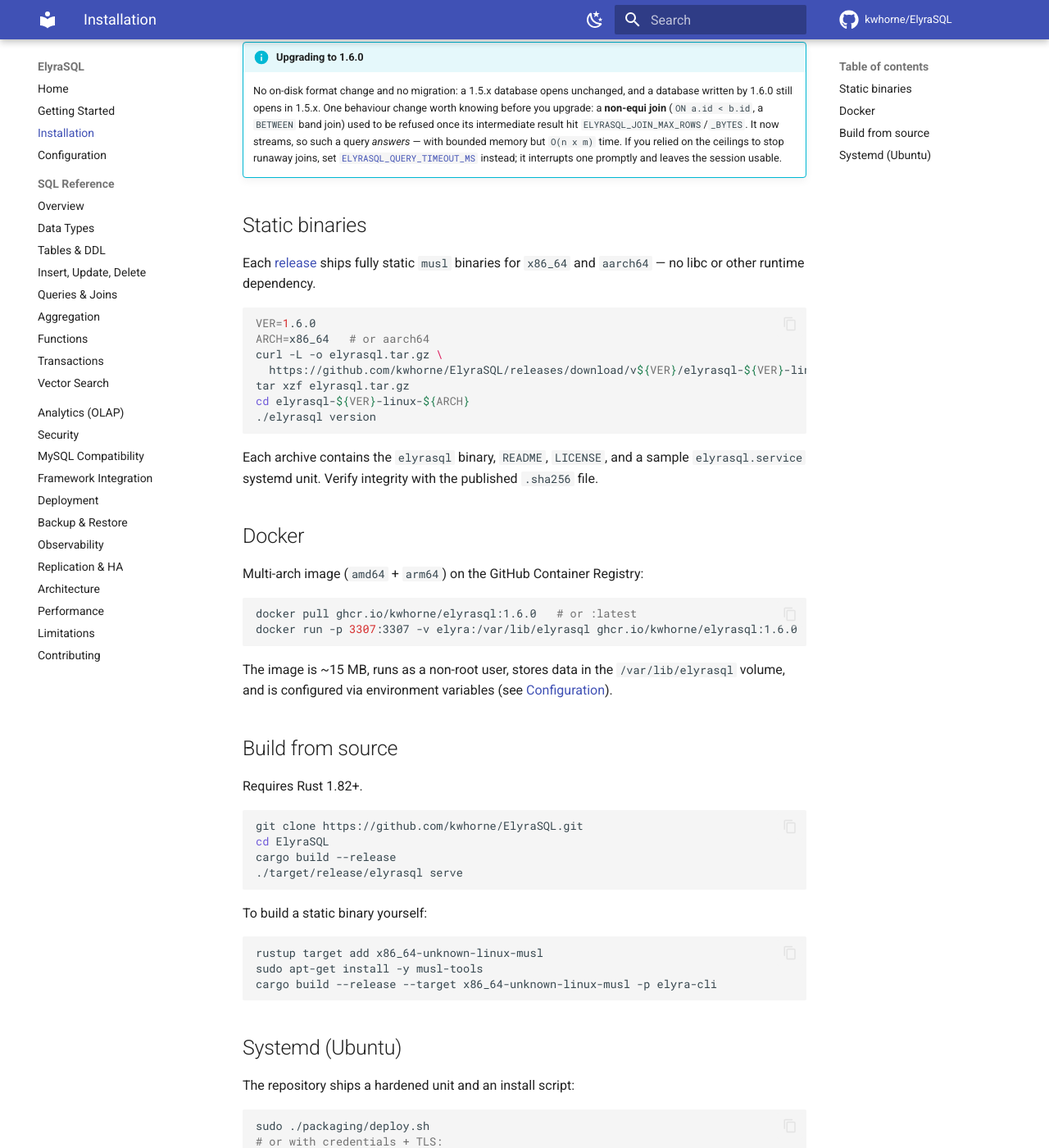
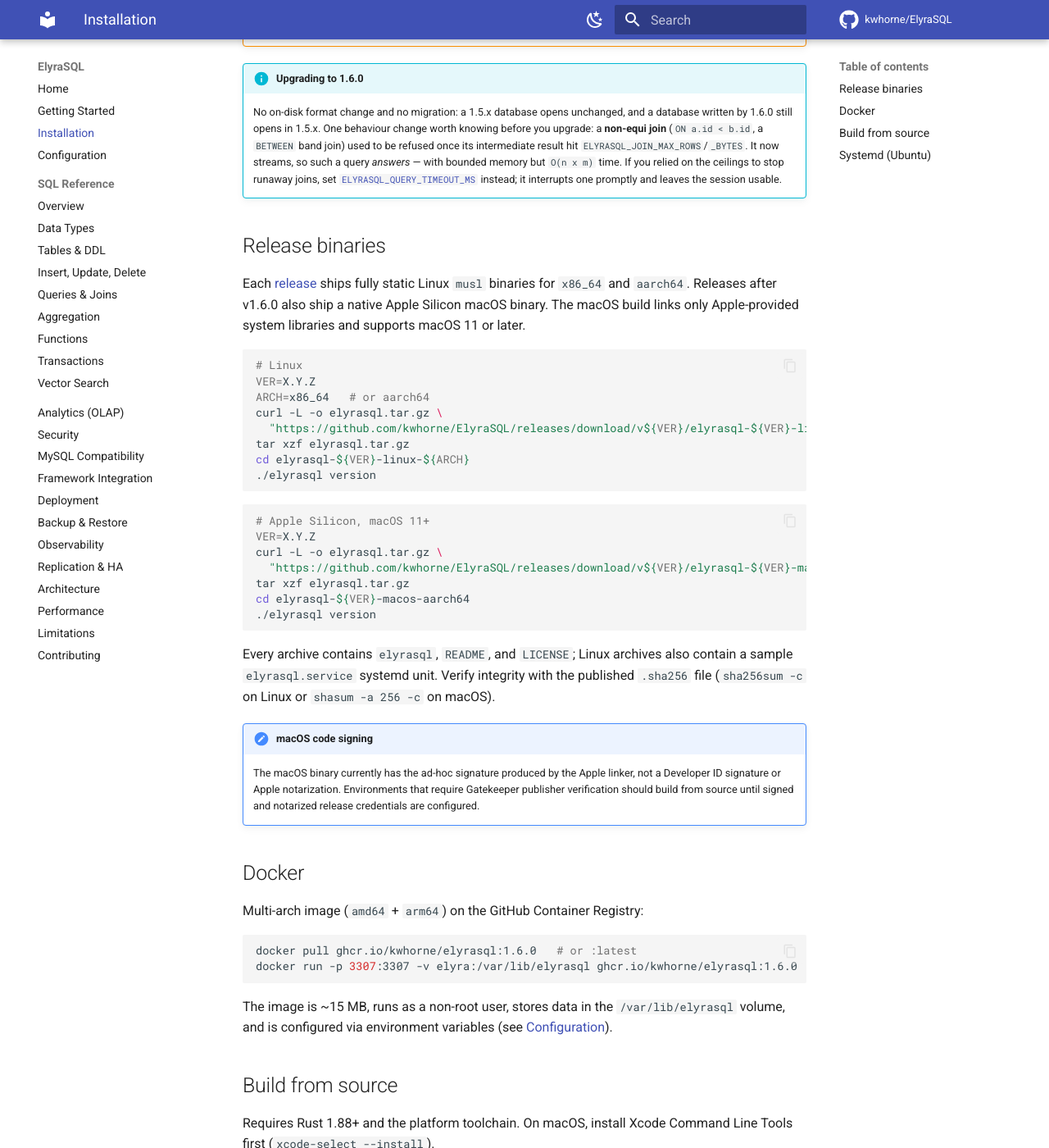
Before and after one commit to kwhorne/ElyraSQL, an MkDocs documentation site: the page built from docs/installation.md, in a window 1280 px wide and 1400 px high, scrolled down 434 px. Shown: the whole window at 82% size. Built offline with MkDocs 1.6.1 and Material for MkDocs 9.7.7, drawn with Linux system fonts in a browser that asks for light colours; comment, search, counter and statistics services are not loaded; some of the changed text lies outside the part shown.

Commit message:
Add Apple Silicon macOS releases
Gate native aarch64-apple-darwin builds in CI and publish verified macOS archives with a macOS 11 deployment floor.

Fix Unix tempfile cleanup and target metadata, correct the Rust 1.88 MSRV, and document the unsigned/notarization limitation.

````diff
--- a/Cargo.toml
+++ b/Cargo.toml
@@ -17,7 +17,7 @@
 [workspace.package]
 version = "1.6.0"
 edition = "2021"
-rust-version = "1.82"
+rust-version = "1.88"
 license = "MIT"
 authors = ["Elyra"]
 repository = "https://github.com/elyra/elyra-sql"
--- a/docs/getting-started.md
+++ b/docs/getting-started.md
@@ -12,7 +12,7 @@
       ghcr.io/kwhorne/elyrasql:latest
     ```
 
-=== "Static binary"
+=== "Release binary"
 
     Download the release for your architecture from the
     [releases page](https://github.com/kwhorne/ElyraSQL/releases), then:
--- a/docs/installation.md
+++ b/docs/installation.md
@@ -1,6 +1,7 @@
 # Installation
 
-ElyraSQL targets **Ubuntu 24.04+** for production but runs anywhere Rust does.
+ElyraSQL release builds target **Ubuntu 24.04+** and **Apple Silicon macOS
+11+**. Intel Macs are not supported.
 
 !!! warning "Upgrading to 1.5.0 or later"
 
@@ -27,25 +28,45 @@
     runaway joins, set [`ELYRASQL_QUERY_TIMEOUT_MS`](configuration.md) instead; it
     interrupts one promptly and leaves the session usable.
 
-## Static binaries
+## Release binaries
 
 Each [release](https://github.com/kwhorne/ElyraSQL/releases) ships fully static
-`musl` binaries for `x86_64` and `aarch64` — no libc or other runtime
-dependency.
+Linux `musl` binaries for `x86_64` and `aarch64`. Releases after v1.6.0 also
+ship a native Apple Silicon macOS binary. The macOS build links only
+Apple-provided system libraries and supports macOS 11 or later.
 
 ```bash
-VER=1.6.0
+# Linux
+VER=X.Y.Z
 ARCH=x86_64   # or aarch64
 curl -L -o elyrasql.tar.gz \
-  https://github.com/kwhorne/ElyraSQL/releases/download/v${VER}/elyrasql-${VER}-linux-${ARCH}.tar.gz
+  "https://github.com/kwhorne/ElyraSQL/releases/download/v${VER}/elyrasql-${VER}-linux-${ARCH}.tar.gz"
 tar xzf elyrasql.tar.gz
 cd elyrasql-${VER}-linux-${ARCH}
 ./elyrasql version
 ```
 
-Each archive contains the `elyrasql` binary, `README`, `LICENSE`, and a sample
-`elyrasql.service` systemd unit. Verify integrity with the published
-`.sha256` file.
+```bash
+# Apple Silicon, macOS 11+
+VER=X.Y.Z
+curl -L -o elyrasql.tar.gz \
+  "https://github.com/kwhorne/ElyraSQL/releases/download/v${VER}/elyrasql-${VER}-macos-aarch64.tar.gz"
+tar xzf elyrasql.tar.gz
+cd elyrasql-${VER}-macos-aarch64
+./elyrasql version
+```
+
+Every archive contains `elyrasql`, `README`, and `LICENSE`; Linux archives also
+contain a sample `elyrasql.service` systemd unit. Verify integrity with the
+published `.sha256` file (`sha256sum -c` on Linux or `shasum -a 256 -c` on
+macOS).
+
+!!! note "macOS code signing"
+
+    The macOS binary currently has the ad-hoc signature produced by the Apple
+    linker, not a Developer ID signature or Apple notarization. Environments
+    that require Gatekeeper publisher verification should build from source
+    until signed and notarized release credentials are configured.
 
 ## Docker
 
@@ -62,13 +83,24 @@
 
 ## Build from source
 
-Requires Rust 1.82+.
+Requires Rust 1.88+ and the platform toolchain. On macOS, install Xcode Command
+Line Tools first (`xcode-select --install`).
 
 ```bash
 git clone https://github.com/kwhorne/ElyraSQL.git
 cd ElyraSQL
 cargo build --release
 ./target/release/elyrasql serve
+```
+
+For an explicit Apple Silicon build with the same deployment floor as the
+release:
+
+```bash
+rustup target add aarch64-apple-darwin
+MACOSX_DEPLOYMENT_TARGET=11.0 \
+  cargo build --release --locked --target aarch64-apple-darwin -p elyra-cli
+./target/aarch64-apple-darwin/release/elyrasql version
 ```
 
 To build a static binary yourself:
````
Also changed, not shown: CHANGELOG.md (+25 -0 lines), CONTRIBUTING.md (+1 -1 lines), README.md (+21 -6 lines), docs/index.md (+2 -1 lines), 10 other files.
